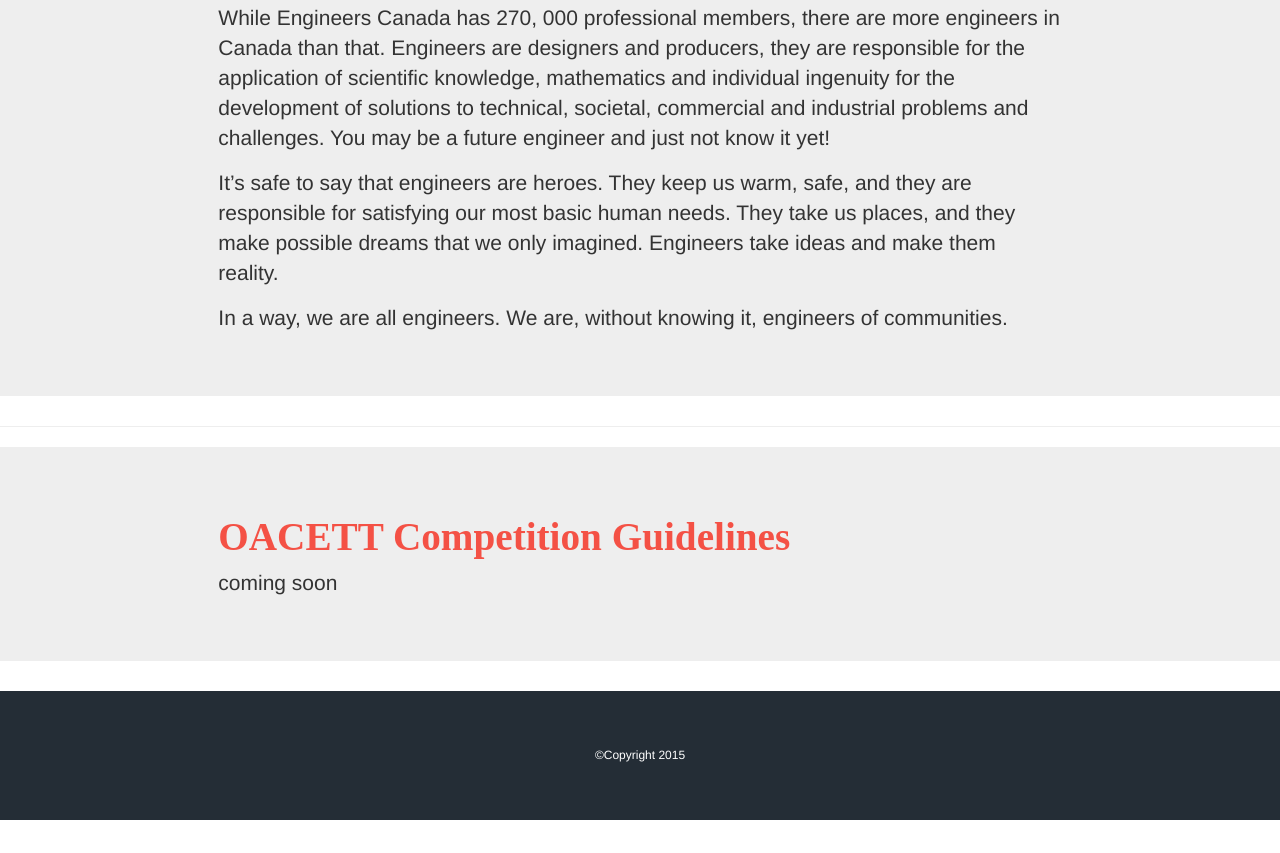
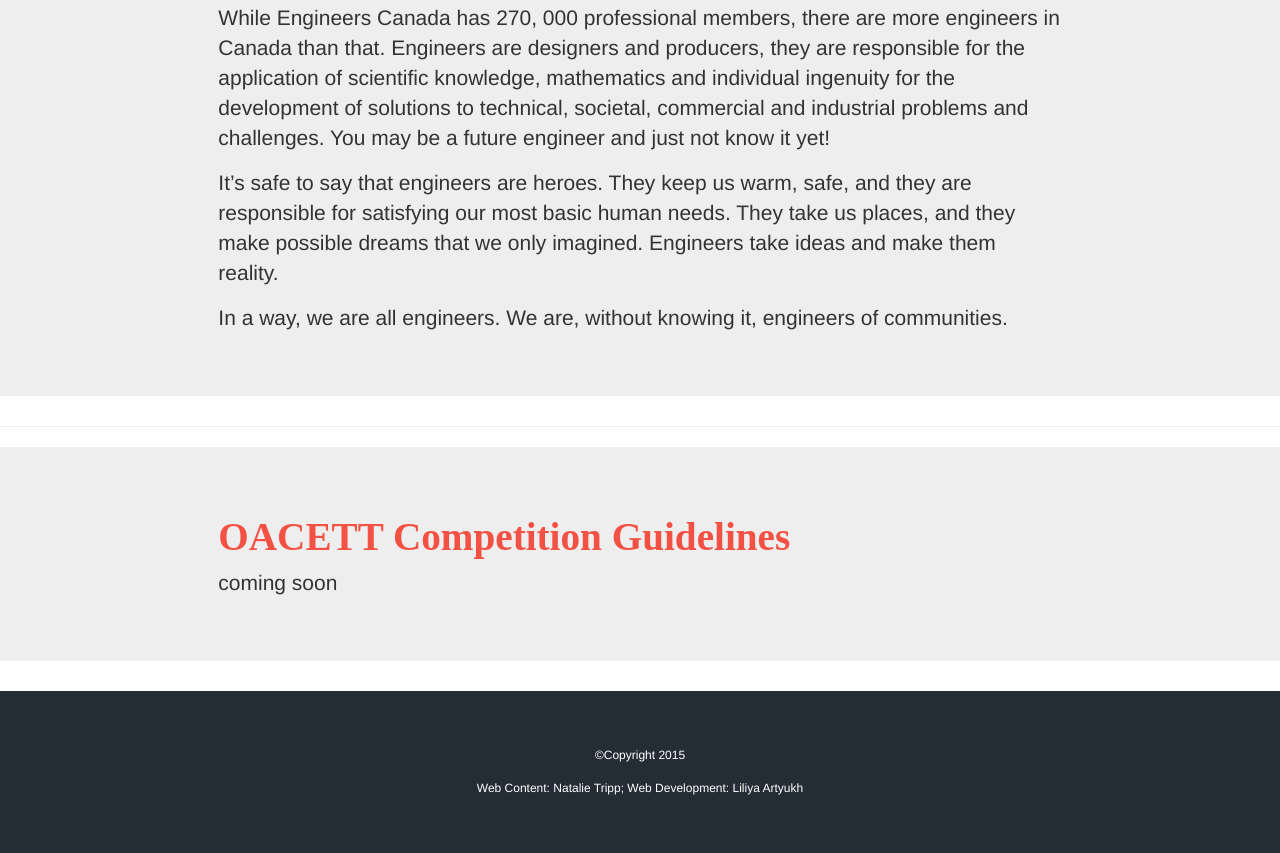
Before and after one commit to NEMAtCentennial/NEMAtCentennial.github.io, a plain HTML site: page about.html in a window 1280 px wide. Shown: the part 563-1416 px from the top of the page. Before the commit the page ends 1383 px from the top, so only its background shows below. Drawn offline with nearby package versions, Linux system fonts and the light colour scheme.

Commit message:
updated footer to give recognition to contibutors

```diff
--- a/about.html
+++ b/about.html
@@ -154,6 +154,7 @@
 <div id="footerSection" class="jumbotron">
 <div class="row">
   <div class="col-sm-12"><h6 style="color:white;">&#169;Copyright 2015</h6></div>
+     <div class="col-sm-12"><h6 style="color:white;">Web Content: Natalie Tripp; Web Development: Liliya Artyukh</h6></div>
 </div>
   </div>
 <!-- footer section ends -->
```
Also changed, not shown: contact.html (+1 -0 lines), index.html (+1 -0 lines), links.html (+1 -0 lines), photos.html (+1 -0 lines), updates.html (+1 -0 lines).
